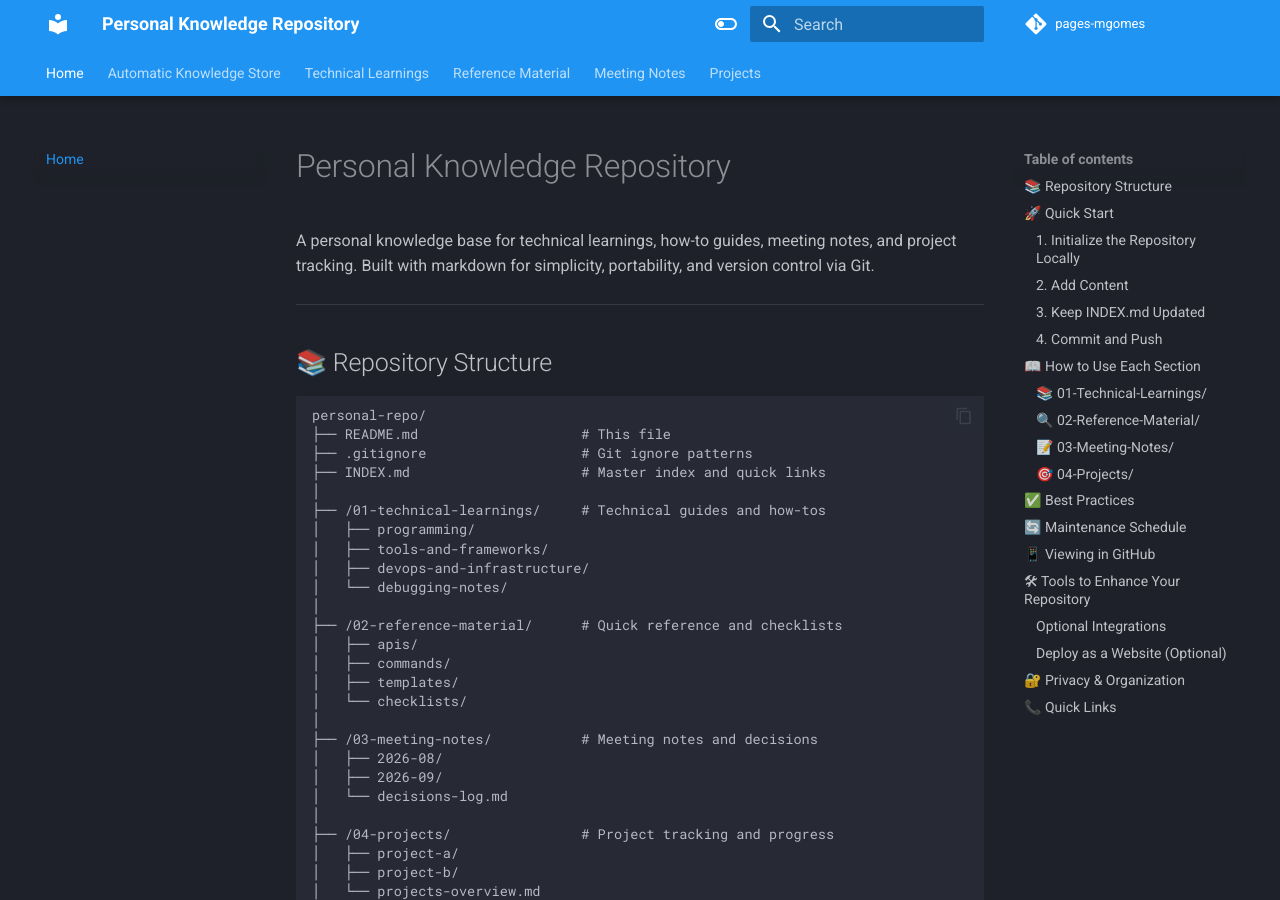
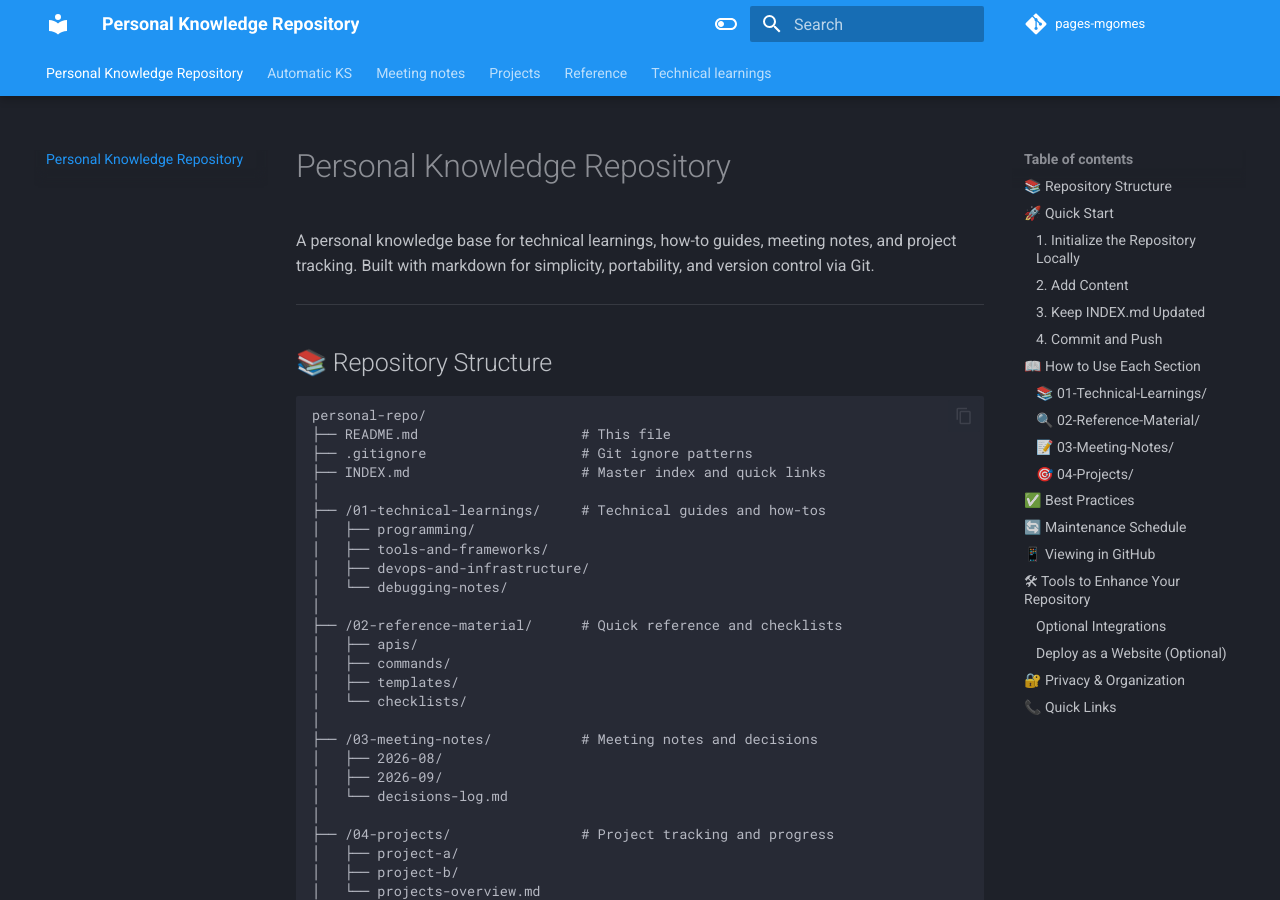
Before and after one commit to MiguelGomes2/pages-mgomes, an MkDocs documentation site: the page built from docs/index.md, in a window 1280 px wide and 900 px high. Built offline with MkDocs 1.6.1 and Material for MkDocs 9.7.7, drawn with Linux system fonts in a browser that asks for light colours; comment, search, counter and statistics services are not loaded; part of the change alters nothing that is shown.

Commit message:
Update mkdocs.yml

```diff
--- a/mkdocs.yml
+++ b/mkdocs.yml
@@ -51,13 +51,3 @@ markdown_extensions:
       emoji_generator: !!python/name:materialx.emoji.to_svg
   - toc:
       permalink: true
-
-nav:
-  - Home: index.md
-  - Automatic Knowledge Store: Automatic-KS.md
-  - Technical Learnings:
-    - Overview: technical-learnings/index.md
-  - Reference Material:
-    - Overview: reference/index.md
-  - Meeting Notes: meeting-notes/index.md
-  - Projects: projects/index.md
```
